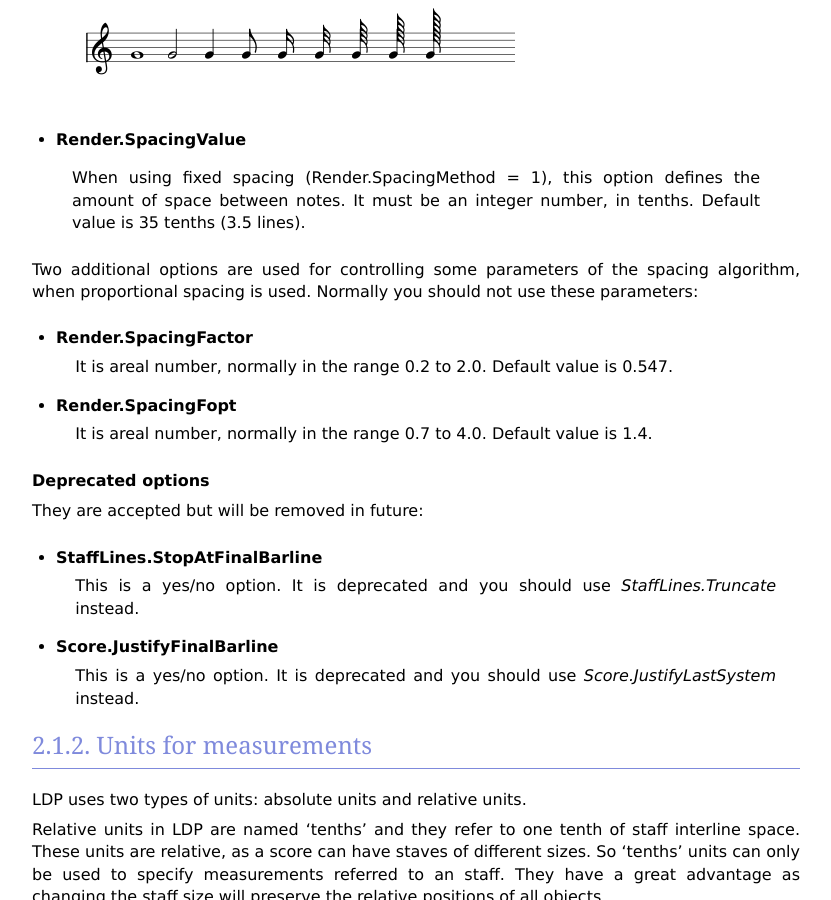
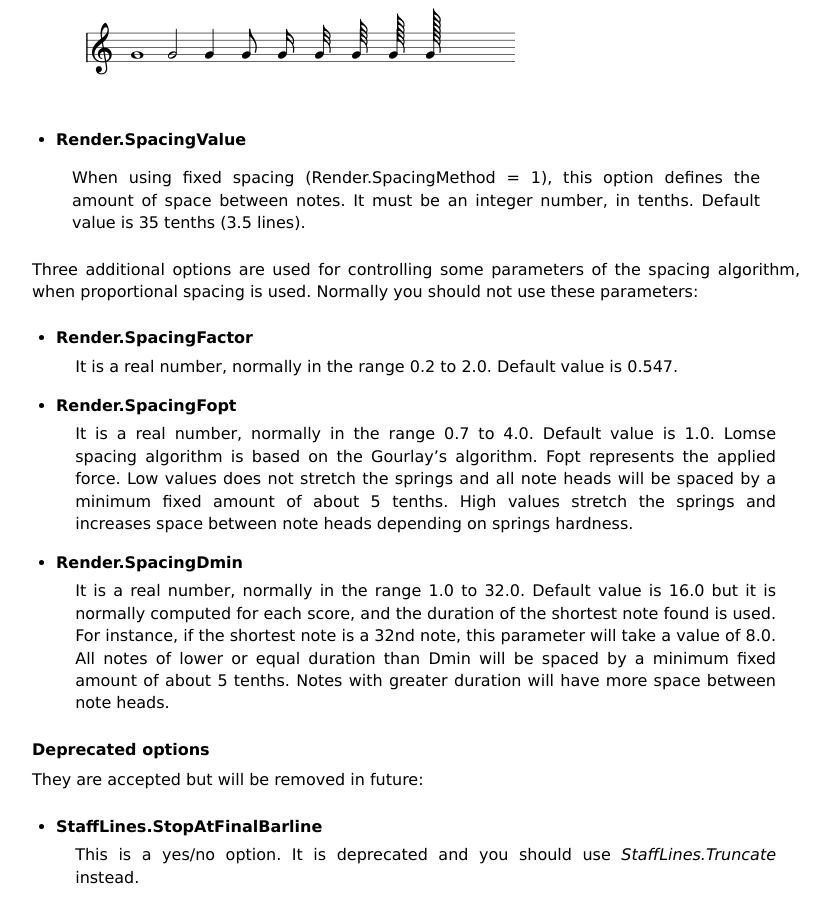
Before and after one commit to lenmus/ldp, a Sphinx documentation site: the page built from source/score/score.txt, in a window 1280 px wide and 900 px high, scrolled down 5902 px. Shown: the whole window, without its empty margins (48-879 px from the left). Built offline with Sphinx 7.4.7, drawn with Linux system fonts in a browser that asks for light colours; some of the changed text lies outside the part shown.

Commit message:
Change version to 2.1 and add Render.SpacingDmin option

```diff
--- a/source/conf.py
+++ b/source/conf.py
@@ -41,7 +41,7 @@ master_doc = 'index'
 
 # General information about the project.
 project = u'lomse'
-copyright = u'2010-2016, Cecilio Salmeron'
+copyright = u'2010-2020, Cecilio Salmeron'
 
 # The version info for the project you're documenting, acts as replacement for
 # |version| and |release|, also used in various other places throughout the
@@ -107,10 +107,10 @@ html_theme_path = ['../theme/']
 
 # The name for this set of Sphinx documents.  If None, it defaults to
 # "<project> v<release> documentation".
-html_title = "LDP language manual. Vers. 2.0 (draft)"
+html_title = "LDP language manual. Vers. 2.1"
 
 # A shorter title for the navigation bar.  Default is the same as html_title.
-html_short_title = "LDP language manual. Vers. 2.0"
+html_short_title = "LDP language manual. Vers. 2.1"
 
 # The name of an image file (relative to this directory) to place at the top
 # of the sidebar.
--- a/source/index.txt
+++ b/source/index.txt
@@ -4,7 +4,7 @@ LDP language. Reference manual
 
 **Target audience:** People interested in learning the LDP language for writing music scores. This document provides details about the structure, organization and syntax of an LDP document; the LDP elements and their attributes; and how to write music scores using the LDP language.
 
-**Legal notice:** Copyright © 2002-2016 Cecilio Salmeron
+**Legal notice:** Copyright © 2002-2020 Cecilio Salmeron
 The text of and illustrations in the *LDP language. Reference manual* are licensed under the Creative Commons Attribution-ShareAlike 4.0 International License ("CC-BY-SA"). An explanation of CC-BY-SA is available at http://creativecommons.org/licenses/by-sa/4.0/. In accordance with CC-BY-SA, if you distribute this document or an adaptation of it, you must provide the URL for the original version.
 
 .. image:: creative-commons-by-sa-88x31.png
--- a/source/score/score.txt
+++ b/source/score/score.txt
@@ -265,14 +265,23 @@ Currently, the following options are available:
     When using fixed spacing (Render.SpacingMethod = 1), this option defines the amount of space
     between notes. It must be an integer number, in tenths. Default value is 35 tenths (3.5 lines).
 
-Two additional options are used for controlling some parameters of the spacing algorithm, when proportional spacing is used.
+Three additional options are used for controlling some parameters of the spacing algorithm, when proportional spacing is used.
 Normally you should not use these parameters:
 
 - **Render.SpacingFactor**
-    It is areal number, normally in the range 0.2 to 2.0. Default value is 0.547.
+    It is a real number, normally in the range 0.2 to 2.0. Default value is 0.547.
 
 - **Render.SpacingFopt**
-    It is areal number, normally in the range 0.7 to 4.0. Default value is 1.4.
+    It is a real number, normally in the range 0.7 to 4.0. Default value is 1.0. Lomse spacing algorithm is based on the
+    Gourlay's algorithm. Fopt represents the applied force. Low values does not stretch the springs and all note heads will be
+    spaced by a minimum fixed amount of about 5 tenths. High values stretch the springs and increases space between note heads
+    depending on springs hardness.
+
+- **Render.SpacingDmin**
+    It is a real number, normally in the range 1.0 to 32.0. Default value is 16.0 but it is normally computed for each
+    score, and the duration of the shortest note found is used. For instance, if the shortest note is a 32nd note, this
+    parameter will take a value of 8.0. All notes of lower or equal duration than Dmin will be spaced by a minimum fixed
+    amount of about 5 tenths. Notes with greater duration will have more space between note heads.
 
 
 **Deprecated options**
```
